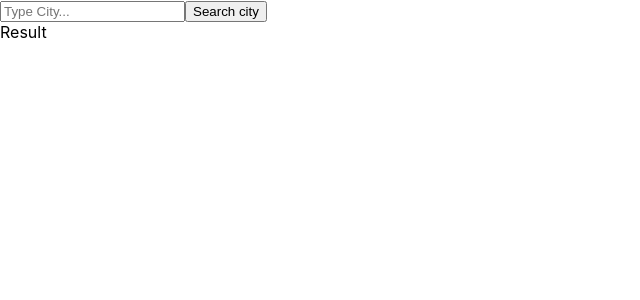
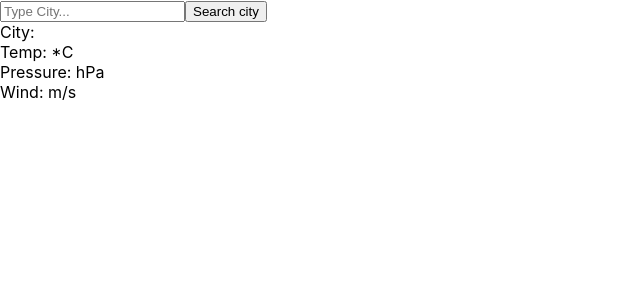
Before and after one commit to goldipl/ReactWeatherApp, a React (Create React App) app: page / in a window 1280 px wide. Shown: the top 300 px of the page, without its empty margins (0-640 px from the left). Built offline with nearby package versions, Linux system fonts and the light colour scheme.

Commit message:
handle and display weather parameters

```diff
--- a/src/comp/App.js
+++ b/src/comp/App.js
@@ -9,12 +9,10 @@ class App extends Component {
     value: "",
     cityDate: "",
     cityName: "",
-    citySunrise: "",
-    citySunset: "",
     cityTemp: "",
     cityPressure: "",
     cityWind: "",
-    cityErr: "",
+    cityErr: false,
   }
 
   handleInputCity = (e) => {
@@ -37,8 +35,24 @@ class App extends Component {
         throw Error("Something goes wrong")
       })
       .then(response => response.json())
-      .then(data => console.log(data))
-      .catch(err => console.log(err))
+      .then(data => {
+        const time = new Date().toLocaleString();
+        this.setState({
+          cityErr: false,
+          cityDate: time,
+          cityName: this.state.value,
+          cityTemp: data.main.temp,
+          cityPressure: data.main.pressure,
+          cityWind: data.wind.speed,
+        })
+      })
+      .catch(cityErr => {
+        console.log(cityErr);
+        this.setState({
+          cityErr: true,
+          cityName: this.state.value,
+        })
+      })
   }
 
   render() {
@@ -49,7 +63,7 @@ class App extends Component {
           cityChange={this.handleInputCity}
           citySubmit={this.handleSubmit}
         />
-        <WeatherOutput />
+        <WeatherOutput weather={this.state} />
       </div>
     );
   }
--- a/src/comp/WeatherOutput.js
+++ b/src/comp/WeatherOutput.js
@@ -1,8 +1,15 @@
 import React from 'react';
 
-const WeatherOutput = () => {
+const WeatherOutput = (props) => {
+
+  const { cityName, cityTemp, cityPressure, cityWind } = props.weather;
   return (
-    <div>Result</div>
+    <>
+      <div>{`City: ${String(cityName)}`}</div>
+      <div>{`Temp: ${String(cityTemp)} *C`}</div>
+      <div>{`Pressure: ${String(cityPressure)} hPa`}</div>
+      <div>{`Wind: ${String(cityWind)} m/s`}</div>
+    </>
   );
 }
 
```
